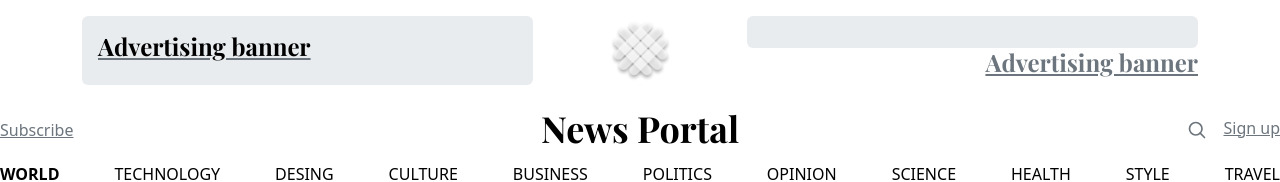
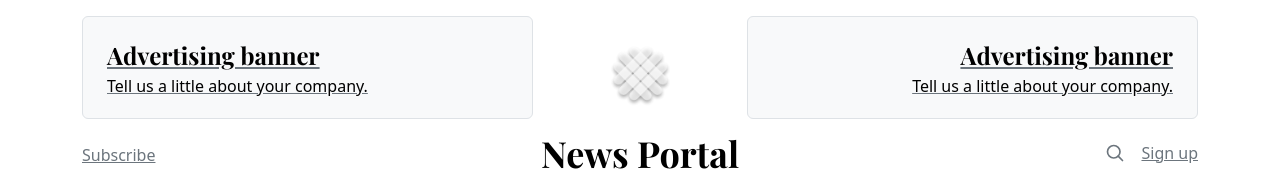
Before and after one commit to DauletBai/news-portal-template, a plain HTML site: page index.html in a window 1280 px wide. Shown: the top 182 px of the page. Drawn offline with nearby package versions, Linux system fonts and the light colour scheme.

Commit message:
https://github.com/DauletBai/news-portal-template.git

```diff
--- a/index.html
+++ b/index.html
@@ -157,8 +157,10 @@
         <div class="row flex-nowrap align-items-center">
           <div class="col-5 text-start">
             <a class="link-secondary" href="#">
-              <div class="p-3 rounded text-body-emphasis bg-body-secondary">
-                <h1 class="h4">Advertising banner</h1>
+              <div class="p-4 mb-3 text-body-emphasis bg-body-tertiary rounded border">
+                <h4 class="fst-normal">Advertising banner</h4>
+                <p class="mb-0"><Tarea:cr>
+                </Tarea:cr>Tell us a little about your company.</p>
               </div>
             </a>
           </div>
@@ -169,8 +171,10 @@
           </div>
           <div class="col-5 text-end">
             <a class="link-secondary" href="#">
-              <div class="p-3 rounded text-body-emphasis bg-body-secondary"></div>
-                <h1 class="h4">Advertising banner</h>
+              <div class="p-4 mb-3 text-body-emphasis bg-body-tertiary rounded border">
+                <h4 class="fst-normal">Advertising banner</h4>
+                <p class="mb-0"><Tarea:cr>
+                </Tarea:cr>Tell us a little about your company.</p>
               </div>
             </a>
           </div>
@@ -595,7 +599,7 @@
             <div class="p-4">
               <h4 class="fst-normal">Elsewhere</h4>
               <ol class="list-unstyled">
-                <li><a href="#">GitHub</a></li>
+                <li><a href="https://github.com/DauletBai">GitHub</a></li>
                 <li><a href="#">Twitter</a></li>
                 <li><a href="#">Facebook</a></li>
               </ol>
@@ -608,7 +612,7 @@
 
     <footer class="py-5 text-center text-body-secondary bg-body-tertiary">
       <p>&copy; 2024<a href="#"> News Portal</a></p>
-      <p>Design by <a href="#"> DauletBai</a>.</p>
+      <p>Design by <a href="https://github.com/DauletBai"> DauletBai</a>.</p>
       <p class="mb-0"><a href="#">Back to top</a></p>
     </footer>
     <script src="assets/js/bootstrap.bundle.min.js"></script>
```
